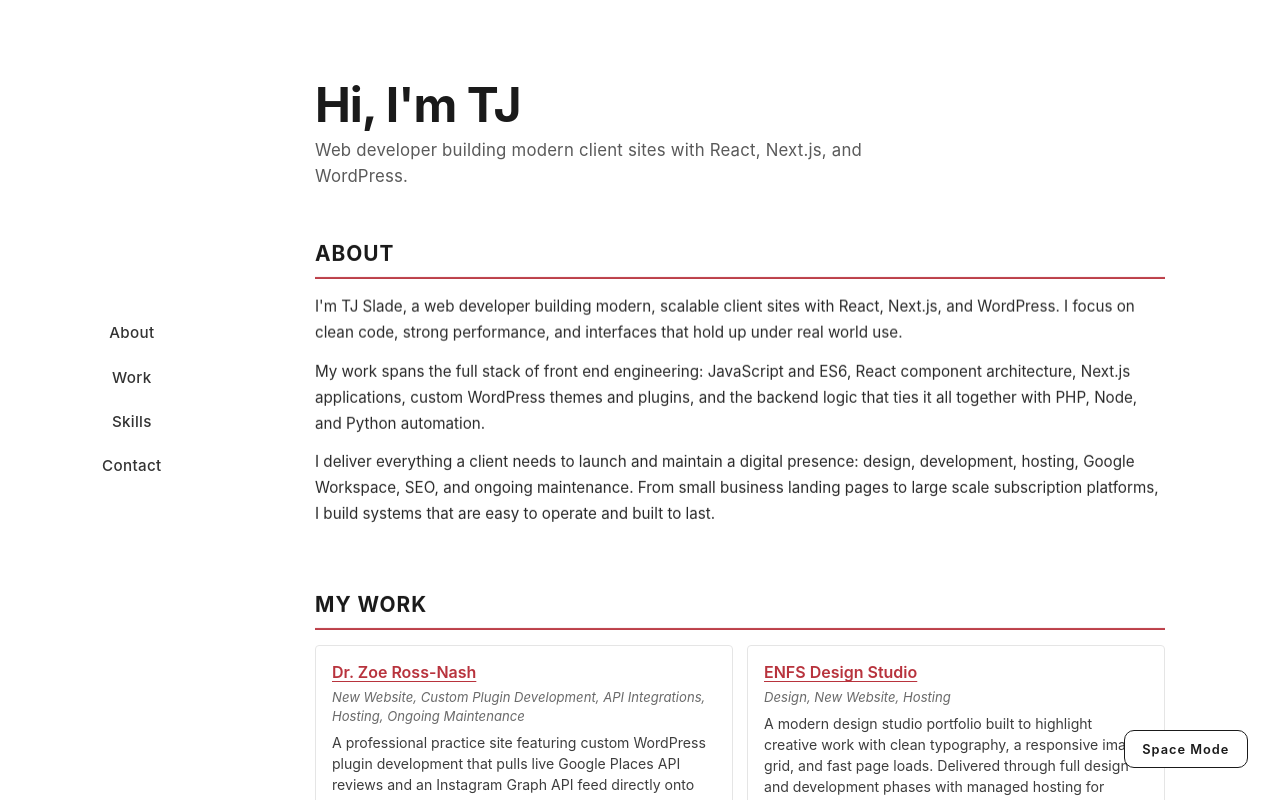
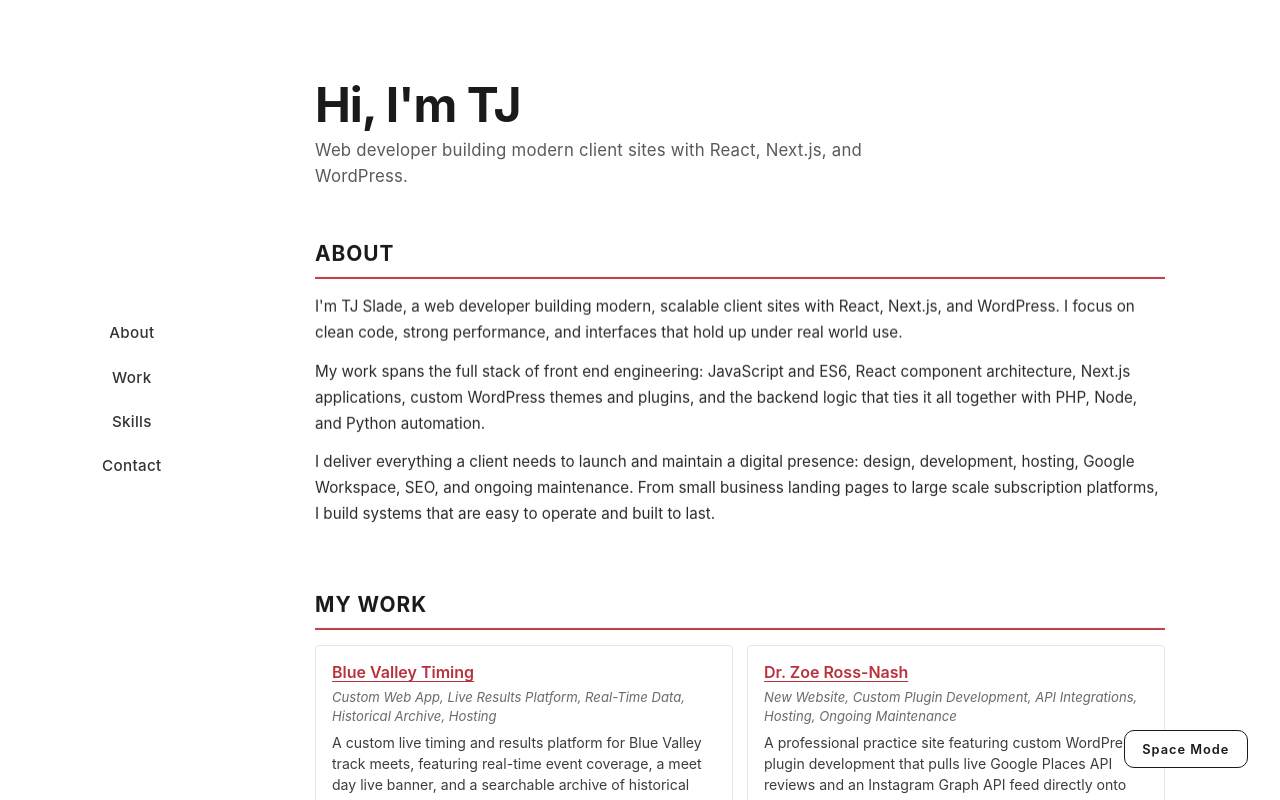
Before and after one commit to mrtjslade/tjslade, a React (Create React App) app: page / in a window 1280 px wide. Shown: the top 800 px of the page. Built offline with nearby package versions, Linux system fonts and the light colour scheme.

Commit message:
add Blue Valley Timing to work projects

```diff
--- a/src/components/Work/WorkData.js
+++ b/src/components/Work/WorkData.js
@@ -1,4 +1,14 @@
 export const projects = [
+  {
+    title: "Blue Valley Timing",
+    services:
+      "Custom Web App, Live Results Platform, Real-Time Data, Historical Archive, Hosting",
+    description:
+      "A custom live timing and results platform for Blue Valley track meets, featuring real-time event coverage, a meet day live banner, and a searchable archive of historical results. Built for speed and clarity so athletes, coaches, and spectators can follow every heat as it unfolds.",
+    spaceDescription:
+      "Custom live timing and results dispatch for Blue Valley track meets, featuring real-time event coverage, a meet day live banner, and a searchable archive of historical race telemetry. Built for speed and clarity so athletes, coaches, and spectators can track every heat across the sector as it unfolds.",
+    url: "https://bluevalleytiming.com",
+  },
   {
     title: "Dr. Zoe Ross-Nash",
     services:
```
